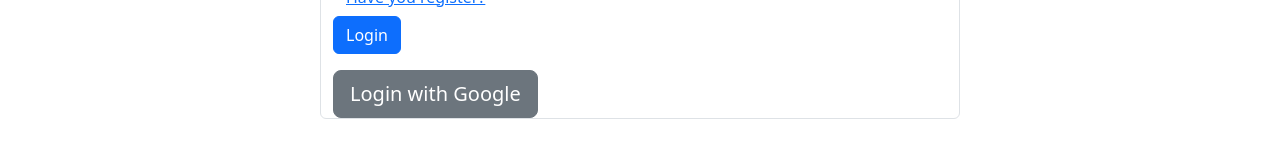
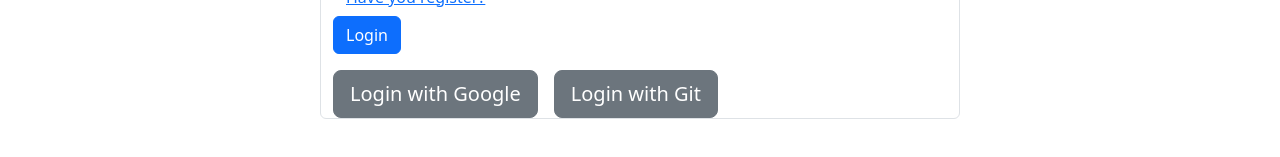
Before and after one commit to mustafa-arkan/bidyapith-clientside, a React (Create React App) app: page /login in a window 1280 px wide. Shown: the part 309-466 px from the top of the page. Built offline with nearby package versions, Linux system fonts and the light colour scheme; no server answers.

Commit message:
git add as login

```diff
--- a/src/context/UserContext.js
+++ b/src/context/UserContext.js
@@ -1,7 +1,7 @@
 import React, { useEffect } from 'react';
 import { useState } from 'react';
 import { createContext } from 'react';
-import {createUserWithEmailAndPassword, getAuth, GoogleAuthProvider, onAuthStateChanged, signInWithEmailAndPassword, signInWithPopup, signOut} from 'firebase/auth'
+import {createUserWithEmailAndPassword,GithubAuthProvider, getAuth, GoogleAuthProvider, onAuthStateChanged, signInWithEmailAndPassword, signInWithPopup, signOut} from 'firebase/auth'
 import app from '../firebase/firebase.init'
 
 export const AuthContext=createContext()
@@ -16,6 +16,9 @@ const [user,setUser]=useState({})
 const [loading,setLoading]=useState(true)
 
 const googleProvider=new GoogleAuthProvider()
+
+
+const gitProvider=new GithubAuthProvider()
 
 
 const createUser=(email,password)=>{
@@ -44,7 +47,12 @@ const signIn=(email,password)=>{
         }
 
 
+const signInWithGit=()=>{
 
+return signInWithPopup(Auth,gitProvider)
+
+
+}
 
 
 
@@ -87,7 +95,7 @@ const signIn=(email,password)=>{
 //const user={displayName:'Arkan'}
 
 
-    const authInfo={user,createUser,signIn,logOut,signInWithGoogle,loading}
+    const authInfo={user,createUser,signIn,logOut,signInWithGoogle,loading,signInWithGit}
     return (
 
         <AuthContext.Provider value={authInfo}>
--- a/src/pages/Login/Login.js
+++ b/src/pages/Login/Login.js
@@ -7,7 +7,7 @@ import { AuthContext } from '../../context/UserContext';
 
 const Login = () => {
 
-    const {signIn,signInWithGoogle}=useContext(AuthContext)
+    const {signIn,signInWithGoogle,signInWithGit}=useContext(AuthContext)
     //const navigate=useNavigate()
     const navigate=useNavigate()
 
@@ -57,6 +57,26 @@ const Login = () => {
 
       }
 
+const handleGitSignIn=()=>{
+
+  signInWithGit()
+  signInWithGoogle()
+      .then(result=>{
+
+      const user=result.user
+
+      console.log(user)
+
+      })
+      .catch(error=>console.error(error))
+
+
+
+
+}
+
+
+
 
     return (
         <div>
@@ -91,6 +111,8 @@ const Login = () => {
 
       <button  onClick={handleGoogleSignIn}   type="button" className="mt-3 btn btn-secondary btn-lg">Login with Google</button>
 
+      <button  onClick={handleGitSignIn}   type="button" className="mt-3 btn btn-secondary btn-lg ms-3">Login with Git</button>
+
       </div>
 
 
--- a/src/pages/Register/Register.js
+++ b/src/pages/Register/Register.js
@@ -9,7 +9,7 @@ import { AuthContext } from '../../context/UserContext';
 
 const Register = () => {
 
-const {createUser,signInWithGoogle}=useContext(AuthContext)
+const {createUser,signInWithGoogle,signInWithGit}=useContext(AuthContext)
 //const {createUser,signInWithGoogle}=useContext(AuthContext)
     const handleSubmit=event=>{
 
@@ -58,7 +58,23 @@ console.log(user)
 
 }
 
+const handleGitSignIn=()=>{
 
+  signInWithGit()
+  signInWithGoogle()
+      .then(result=>{
+
+      const user=result.user
+
+      console.log(user)
+
+      })
+      .catch(error=>console.error(error))
+
+
+
+
+}
 
 
 
@@ -103,6 +119,8 @@ console.log(user)
       <div>
 
       <button  onClick={handleGoogleSignIn}   type="button" className="mt-3 btn btn-secondary btn-lg">Register with Google</button>
+
+      <button  onClick={handleGitSignIn}   type="button" className="mt-3 btn btn-secondary btn-lg ms-3">Login with Git</button>
       </div>
 
     </Form>
```
